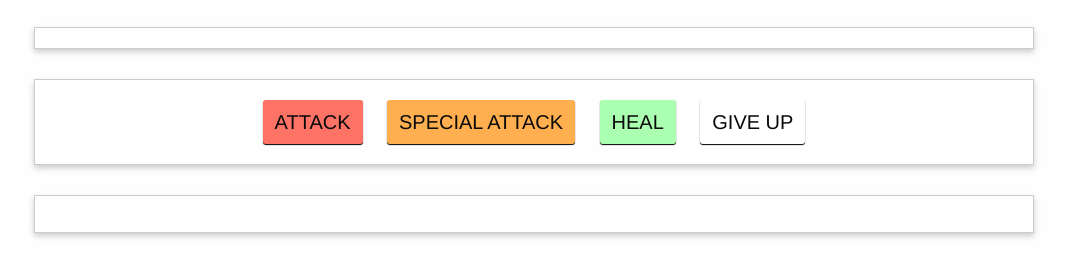
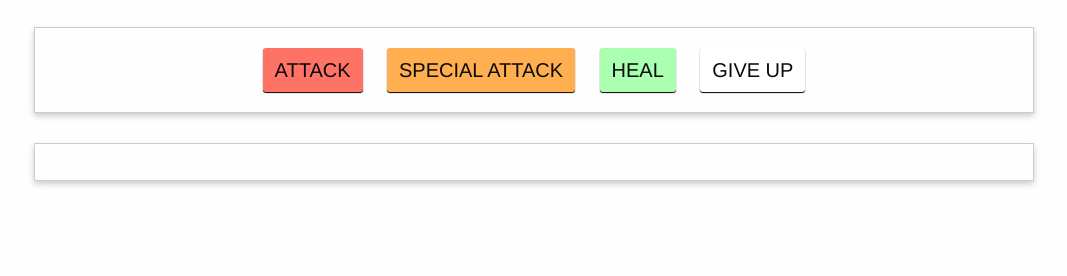
Before and after one commit to kzed-1/Vue-test, a plain HTML site: page index.html in a window 1280 px wide. Both pictures are taken after a click on the button "START NEW GAME". Shown: the part 134-410 px from the top of the page, without its empty margins (106-1173 px from the left). Drawn offline with Linux system fonts and the light colour scheme.

Commit message:
added v-if and v-else to an ele

```diff
--- a/index.html
+++ b/index.html
@@ -30,12 +30,12 @@
             </div>
         </div>
     </section>
-    <section class="row controls">
+    <section v-if="!gameRunning" class="row controls">
         <div class="small-12 columns">
-            <button v-if="!gameRunning" id="start-game" v-on:click="startGame">START NEW GAME</button>
+            <button id="start-game" v-on:click="startGame">START NEW GAME</button>
         </div>
     </section>
-    <section v-if="gameRunning" class="row controls">
+    <section v-else class="row controls">
         <div class="small-12 columns">
             <button id="attack" v-on:click="attackButton" >ATTACK</button>
             <button id="special-attack" v-on:click="specialAttack">SPECIAL ATTACK</button>
```
